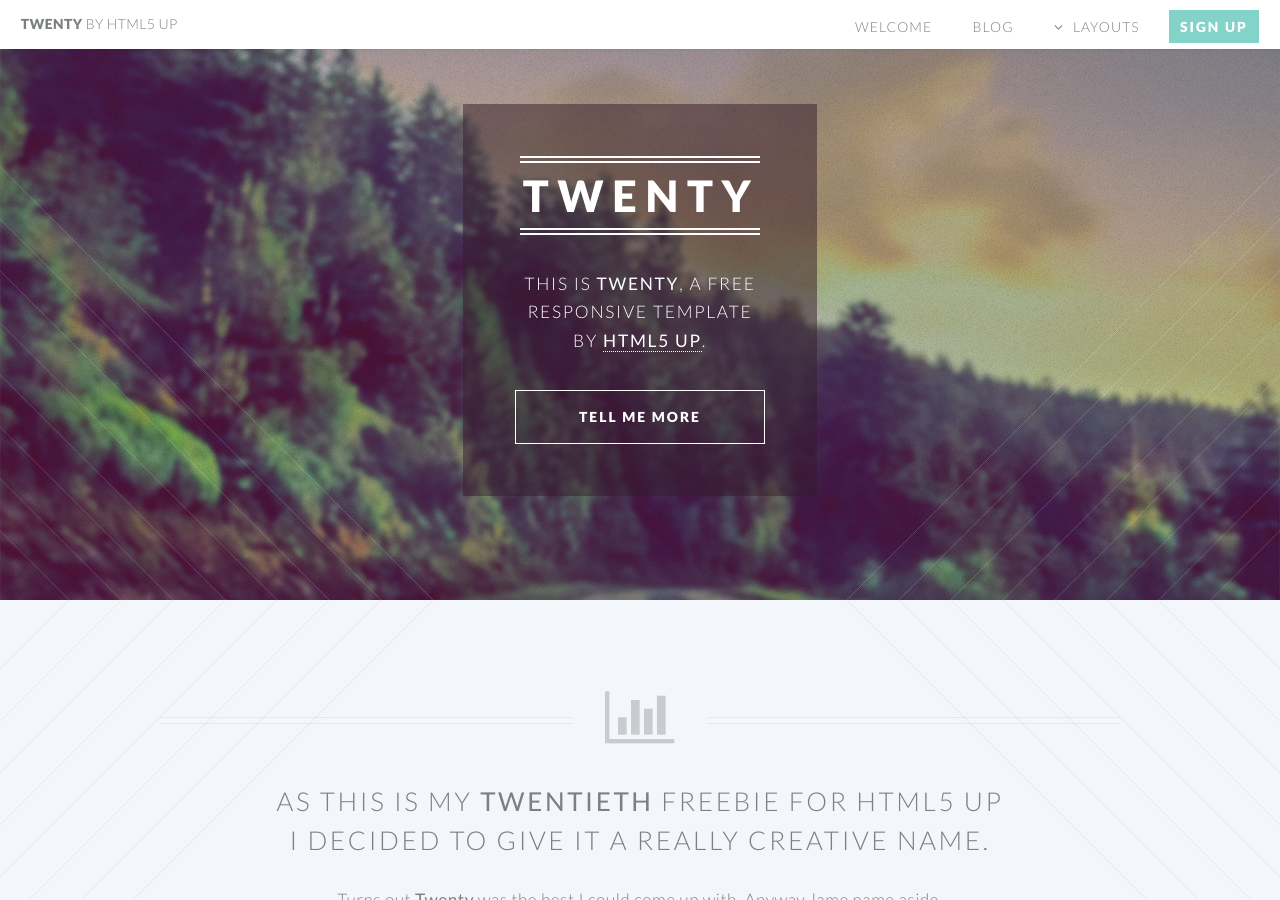
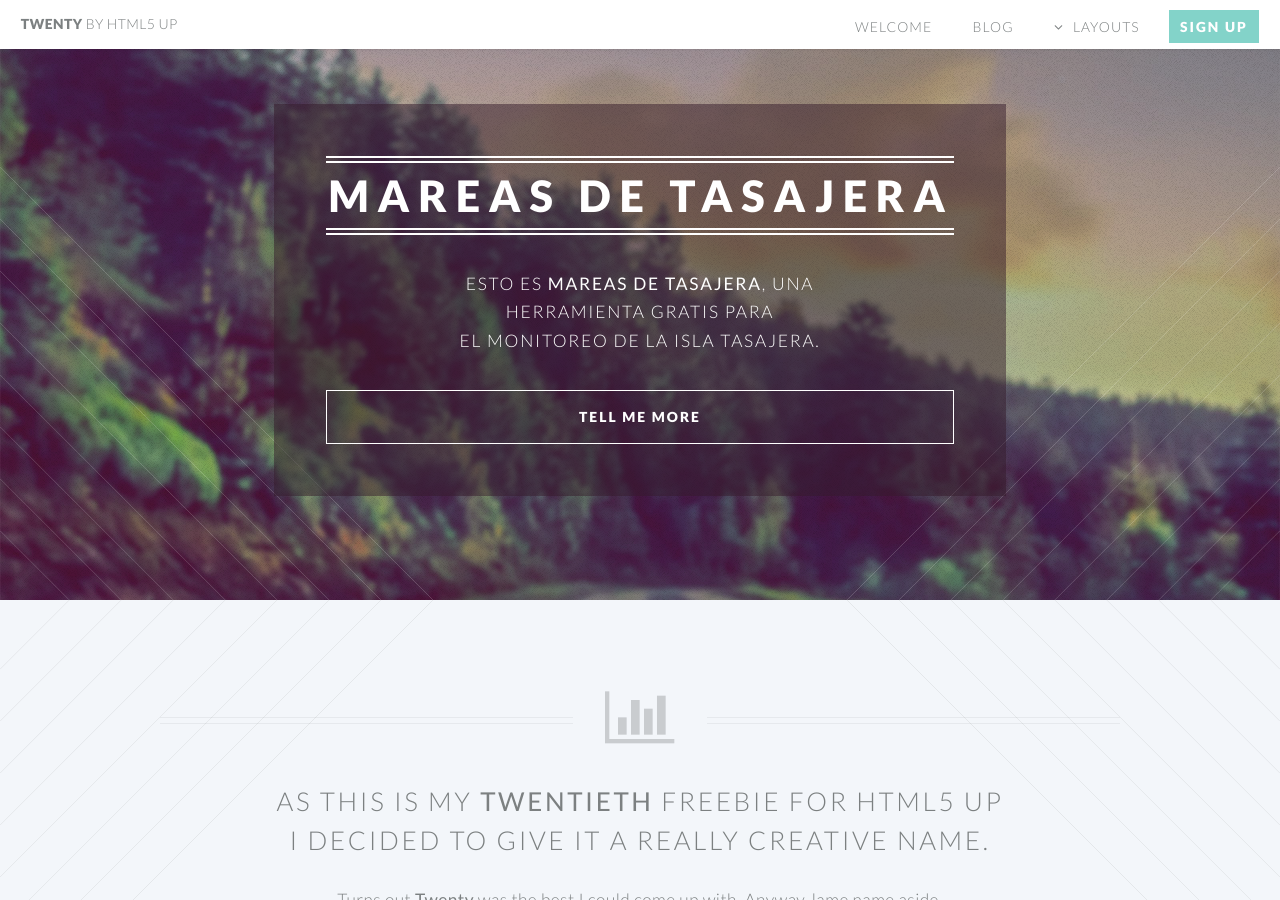
Before and after one commit to danteo90/danteo90.github.io, a Jekyll site: the page built from index.html, in a window 1280 px wide and 900 px high. Built offline with Jekyll 4.4.1, drawn with Linux system fonts in a browser that asks for light colours.

Commit message:
Update banner.html

```diff
--- a/_includes/banner.html
+++ b/_includes/banner.html
@@ -10,13 +10,13 @@
     <div class="inner">
 
         <header>
-            <h2>TWENTY</h2>
+            <h2>Mareas de Tasajera</h2>
         </header>
-        <p>This is <strong>Twenty</strong>, a free
+        <p>Esto es <strong>Mareas de Tasajera</strong>, una
         <br />
-        responsive template
+        herramienta gratis para
         <br />
-        by <a href="http://html5up.net">HTML5 UP</a>.</p>
+        el monitoreo de la Isla Tasajera.</p>
         <footer>
             <ul class="buttons vertical">
                 <li><a href="#main" class="button fit scrolly">Tell Me More</a></li>
```
